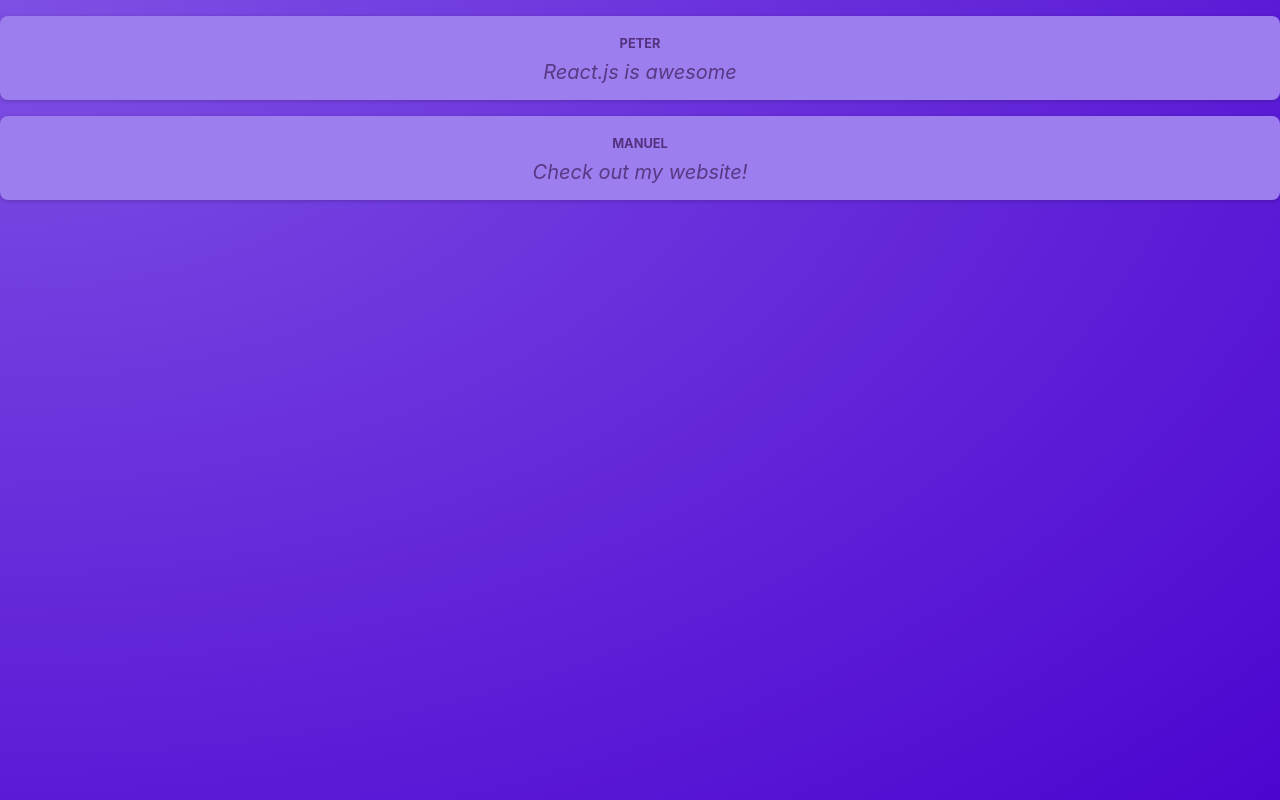
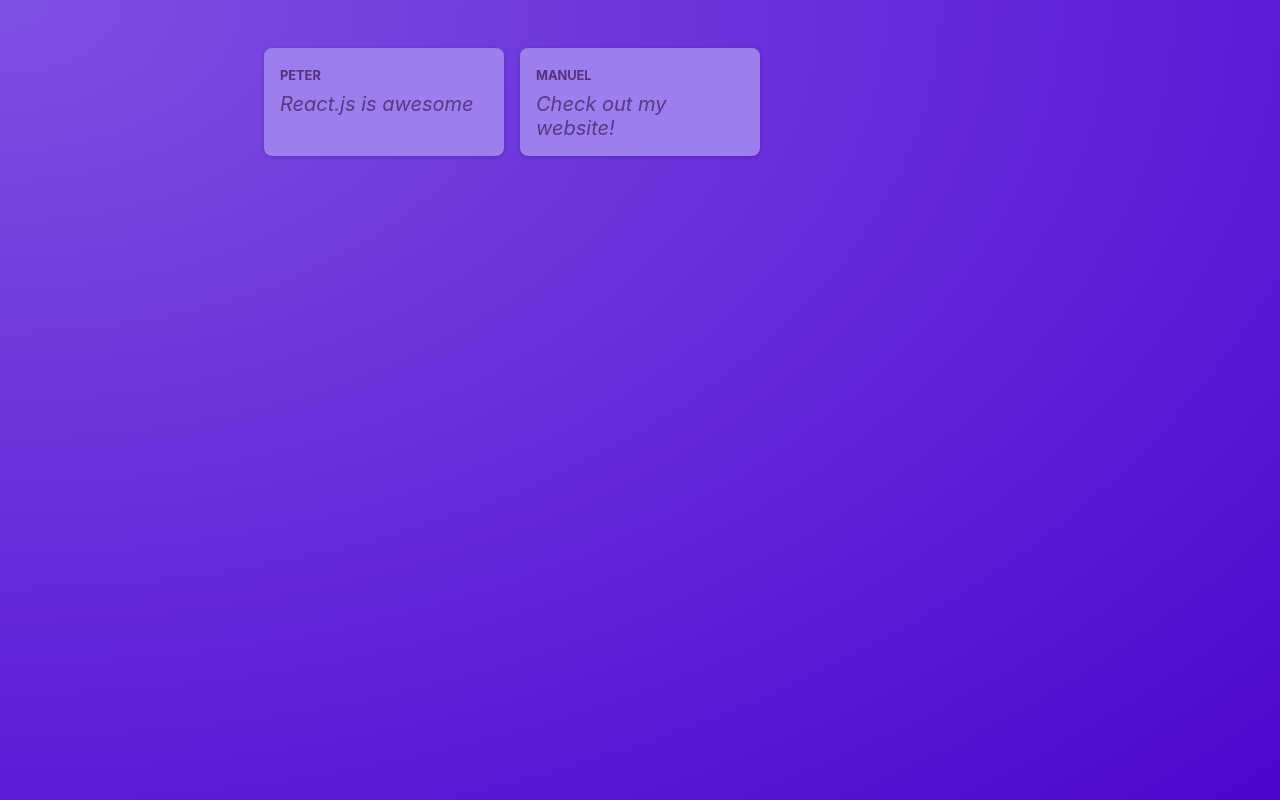
Before and after one commit to peterabrahamdev/post-app, a React (Vite) app: page / in a window 1280 px wide. Built offline with nearby package versions, Linux system fonts and the light colour scheme.

Commit message:
feat(posts-list): create posts list component

```diff
--- a/src/App.tsx
+++ b/src/App.tsx
@@ -1,10 +1,9 @@
-import Post from "./components/Post";
+import PostsList from "./components/PostsList";
 
 function App() {
   return (
     <main>
-      <Post author="Peter" body="React.js is awesome"/>
-      <Post author="Manuel" body="Check out my website!"/>
+      <PostsList />
     </main>
   );
 }
--- /dev/null
+++ b/src/components/PostsList.module.css
@@ -0,0 +1,10 @@
+.posts {
+    list-style: none;
+    max-width: 50rem;
+    margin: 1rem auto;
+    padding: 1rem 0;
+    display: grid;
+    gap: 1rem;
+    grid-template-columns: repeat(3, 30%);
+    justify-content: center;
+  }
--- /dev/null
+++ b/src/components/PostsList.tsx
@@ -0,0 +1,13 @@
+import Post from "./Post";
+import classes from "./PostsList.module.css";
+
+function PostsList() {
+  return (
+    <ul className={classes.posts}>
+      <Post author="Peter" body="React.js is awesome" />
+      <Post author="Manuel" body="Check out my website!" />
+    </ul>
+  );
+}
+
+export default PostsList;
--- a/src/index.css
+++ b/src/index.css
@@ -18,6 +18,9 @@
 
 body {
   margin: 0;
-  text-align: center;
   color: #e6ddf9;
 }
+
+.post{
+  background-color: lightblue;
+}
```
